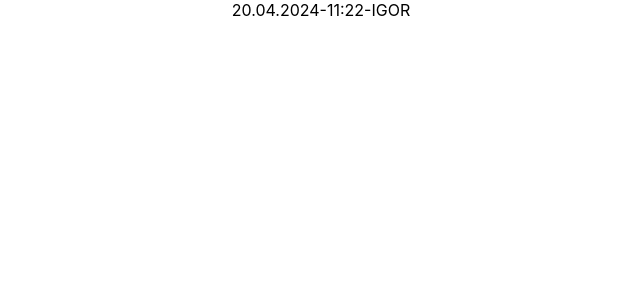
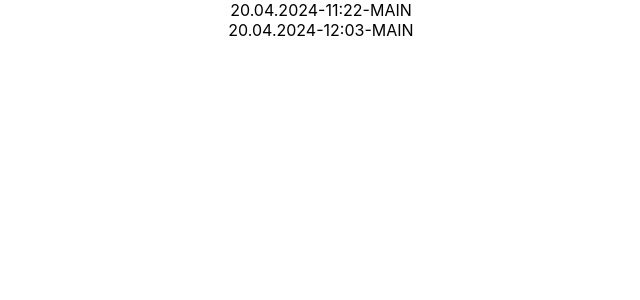
Before and after one commit to IgorYudintsev/gitbranches, a React (Create React App) app: page / in a window 1280 px wide. Shown: the top 300 px of the page, without its empty margins (319-959 px from the left). Built offline with nearby package versions, Linux system fonts and the light colour scheme.

Commit message:
20.04.2024-20.04.2024-12:03-MAIN

```diff
--- a/src/App.tsx
+++ b/src/App.tsx
@@ -5,7 +5,8 @@ import './App.css';
 function App() {
   return (
     <div className="App">
-     <div>20.04.2024-11:22-IGOR</div>
+     <div>20.04.2024-11:22-MAIN</div>
+     <div>20.04.2024-12:03-MAIN</div>
     </div>
   );
 }
```
